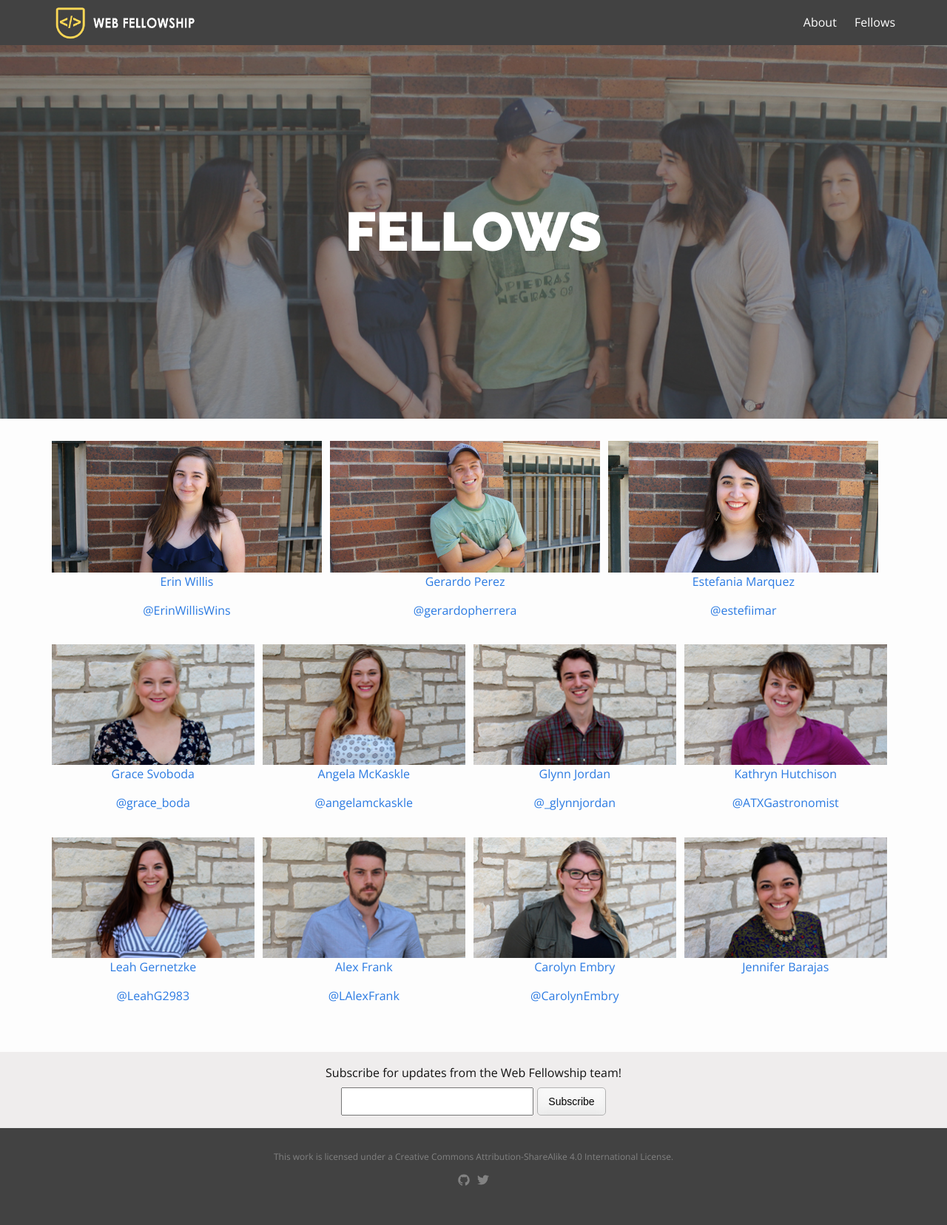
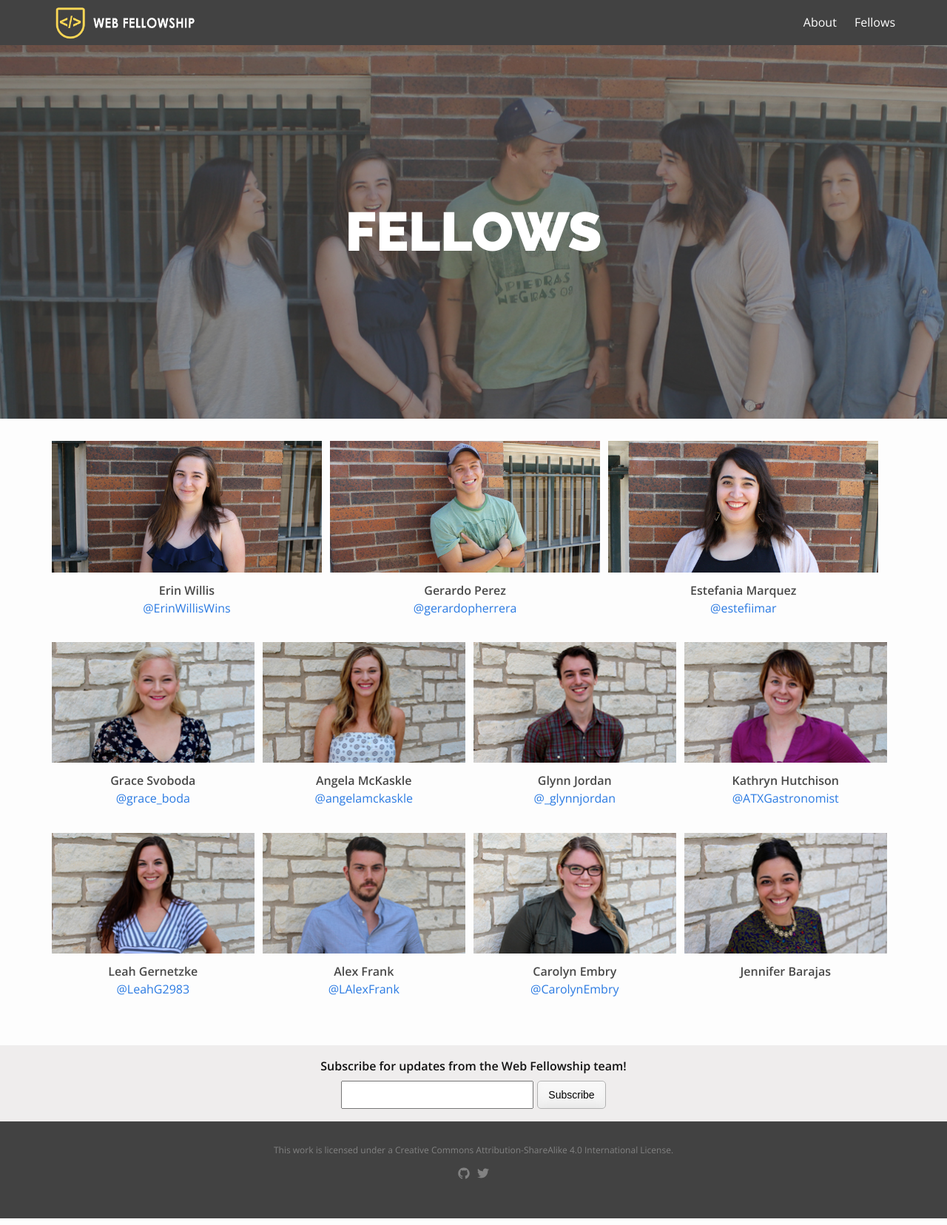
Before and after one commit to webfellowship/webfellowship.github.io, a Jekyll site: the page built from fellows.md, in a window 1280 px wide. Shown: the whole page at 74% size. Built offline with Jekyll 4.4.1, drawn with Linux system fonts in a browser that asks for light colours.

Commit message:
finish styling fellows page + font weights

```diff
--- a/_sass/_layout.scss
+++ b/_sass/_layout.scss
@@ -45,7 +45,7 @@
 }
 .headline span {
     font-family: "Open Sans";
-    font-weight: 600;
+    font-weight: bold;
     text-transform: uppercase;
     font-size: 23px;
 }
@@ -165,6 +165,7 @@
     background-color: #EFEDED;
     text-align: center;
     padding: 1em 0;
+    font-weight: bold;
 }
 .mc-field-group label {
     display: none;
@@ -292,6 +293,16 @@ input[type="submit"] {
     text-align: center;
 }
 
+.fellows p {
+    font-weight: bold;
+    color: #494949;
+    margin-top: 12px;
+    margin-bottom: 0;
+}
+.fellows label {
+    cursor: pointer;
+}
+
 .page-heading {
     font-size: 20px;
 }
```
